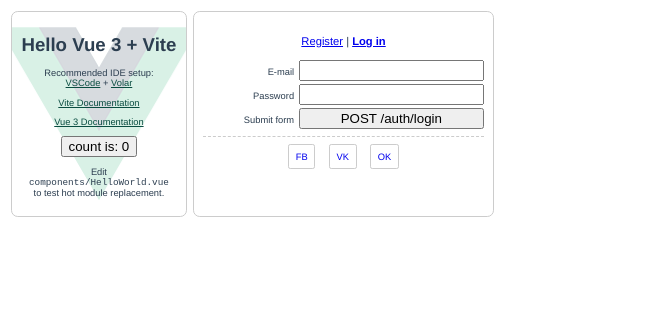
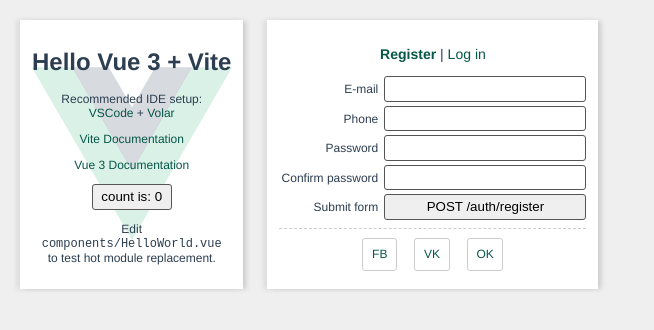
Before and after one commit to 747500/zm-front-test, a Vue app: page / in a window 1280 px wide. Shown: the top 330 px of the page, without its empty margins (0-654 px from the left). Built offline with nearby package versions, Linux system fonts and the light colour scheme; no server answers.

Commit message:
adds registration, list multiple external auth per profile, password update

```diff
--- a/src/App.vue
+++ b/src/App.vue
@@ -2,7 +2,7 @@
 // This starter template is using Vue 3 <script setup> SFCs
 // Check out https://v3.vuejs.org/api/sfc-script-setup.html#sfc-script-setup
 
-import { ref } from 'vue'
+import { shallowRef } from 'vue'
 import { useStore } from 'vuex'
 
 import HelloWorld from './components/HelloWorld.vue'
@@ -11,6 +11,7 @@
 import AuthLogout from './components/AuthLogout.vue';
 import LkProfile from './components/lk/lkProfile.vue';
 import LkDelivery from './components/lk/lkDelivery.vue';
+import LkPassword from './components/lk/lkPassword.vue';
 
 const store = useStore();
 
@@ -21,11 +22,7 @@
   if (200 === response.status){
     store.commit('login');
   }
-  return response.json()
 })
-.then(data => {
-  store.commit('profile', data.payload);
-});
 
 // store.watch(
 //   (state, getters) => getters.isAuthorized,
@@ -34,7 +31,7 @@
 //   }
 // );
 
-const logOrReg = ref(null);
+const logOrReg = shallowRef(AuthRegister);
 
 </script>
 
@@ -45,14 +42,14 @@
     </div>
 
     <div v-if="!store.getters.isAuthorized">
-      <div class="title">
-        <a href="#" :class="logOrReg ? 'active' : ''" @click.prevent="logOrReg = true">Register</a>
+      <h3 style="font-weight: 100;">
+        <a href="#" :class="{ active: logOrReg === AuthRegister }" @click.prevent="logOrReg = AuthRegister">Register</a>
         |
-        <a href="#" :class="logOrReg ? '' : 'active'" @click.prevent="logOrReg = false">Log in</a>
-      </div>
+        <a href="#" :class="{ active: logOrReg === AuthLogin }" @click.prevent="logOrReg = AuthLogin">Log in</a>
+      </h3>
 
       <div>
-        <component :is="logOrReg ? AuthRegister : AuthLogin" />
+        <component :is="logOrReg" />
       </div>
 
       <div class="foreign-services">
@@ -64,6 +61,10 @@
 
     <div v-if="store.getters.isAuthorized">
       <AuthLogout/>
+    </div>
+
+    <div v-if="store.getters.isAuthorized">
+      <LkPassword/>
     </div>
 
   </div>
@@ -83,9 +84,39 @@
 </template>
 
 <style>
+body {
+  background-color: #efefef;
+  font-family: Avenir, Helvetica, Arial, sans-serif;
+  font-size: 9pt;
+}
+
+a {
+  color: #065748;
+  text-decoration: none;
+}
+
+a:hover {
+  color:crimson;
+}
+
+input {
+  border: 1px solid #555;
+  border-radius: 3px;
+  padding: .32em;
+}
+
+button {
+  border: 1px solid #555;
+  border-radius: 3px;
+  padding: .32em .64em;
+}
+
+input[readonly] {
+  color: rgb(80, 71, 71);
+  border-width: 1px;
+}
+
 #app {
-  font-family: Avenir, Helvetica, Arial, sans-serif;
-  font-size: 7pt;
   -webkit-font-smoothing: antialiased;
   -moz-osx-font-smoothing: grayscale;
   color: #2c3e50;
@@ -101,10 +132,18 @@
 
 .flex-container > div {
   padding: .33em;
+  /*
   border: 1px solid #ccc;
   border-radius: .72em;
+  */
   padding: 1em;
-  margin: 0.33em;
+  margin: 1em;
+  box-shadow: .32em .12em .4em #ccc, -.32em 0 .4em #ddd;
+  background-color: #fff;
+}
+
+h3 {
+  text-align: center;
 }
 
 .title {
@@ -113,7 +152,7 @@
   font-size: 1.2em;
 }
 
-.title .active {
+.active {
   font-weight: 900;
 }
 
--- a/src/components/AuthRegister.vue
+++ b/src/components/AuthRegister.vue
@@ -1,15 +1,32 @@
 <script setup>
 import { ref } from 'vue'
+import { useStore } from 'vuex'
+
+const store = useStore();
 
 const authRegisterDto = ref({
-  email: '',
-  phone: '',
-  password: '',
+  email: null,
+  phone: null,
+  password: null,
 });
 
 function authRegisterSubmit(event) {
 
   console.log(event)
+
+  fetch('/api/auth/register', {
+    method: 'POST',
+    headers: {
+      'Content-Type': 'application/json'
+    },
+    body: JSON.stringify(authRegisterDto.value),
+    credentials: 'include',
+  })
+  .then(response => {
+    if (201 === response.status) {
+      store.commit('login');
+    }
+  })
 
 }
 
--- a/src/components/HelloWorld.vue
+++ b/src/components/HelloWorld.vue
@@ -39,9 +39,6 @@
 </template>
 
 <style scoped>
-a {
-  color: #0a4d41;
-}
 .hello-container {
   text-align: center;
 }
--- a/src/components/lk/lkDelivery.vue
+++ b/src/components/lk/lkDelivery.vue
@@ -67,14 +67,11 @@
 <template lang="pug">
 div
   h3 Delivery addresses
-  div
-    form(@submit.prevent="createDeliveryAddress" class="address-list")
-      label(for="add-delivery-address" style="text-align: center;") New
-      input(id="add-delivery-address" v-model="newAddress")
-      button(type="submit") +
   div(class="address-list")
+    input(id="add-delivery-address" v-model="newAddress")
+    button(type="button" @click="createDeliveryAddress" ) +
+    span
     template(class="raw" v-for="item in addressList" :key="item.id")
-      input(type="text" readonly v-model="item.id" style="width: 1em; text-align: right;")
       input(v-model="item.address")/
       button(type="button" @click="updateDeliveryAddress(item.id)") S
       button(type="button" @click="deleteDeliveryAddress(item.id)") -
@@ -83,9 +80,9 @@
 <style scoped>
 .address-list {
   display: grid;
-  grid-template-columns: 1fr 10fr 1fr 1fr;
-  column-gap: 0.33em;
-  row-gap: 0.12em;
+  grid-template-columns: 10fr 1fr 1fr;
+  column-gap: 0.12em;
+  row-gap: 0.6em;
   align-items: baseline;
 }
 </style>
--- /dev/null
+++ b/src/components/lk/lkPassword.vue
@@ -0,0 +1,59 @@
+<script setup>
+import { ref } from 'vue';
+
+const lkPasswordDto = ref({
+  old: null,
+  new: null,
+});
+
+const passwordConfirm = ref('');
+
+function passwordUpdate() {
+  fetch('/api/auth/password', {
+    method: 'POST',
+    credentials: 'include',
+    headers: {
+      'content-type': 'application/json'
+    },
+    body: JSON.stringify(lkPasswordDto.value),
+  })
+  .then(async response => {
+    if (200 === response.status) {
+      profileData.value = await response.json();
+    }
+  });
+}
+
+
+</script>
+
+<template lang="pug">
+div
+  h3 Password
+
+  form(@submit.prevent="passwordUpdate")
+    label() current password
+    input(v-model="lkPasswordDto.old" @keyup="passwordCompare" type="password")
+
+    label() new password
+    input(v-model="lkPasswordDto.new" @keyup="passwordCompare" type="password")
+
+    label() new password (confirm)
+    input(v-model="passwordConfirm" @keyup="passwordCompare" type="password")
+
+    label() submit
+    button(type="submit" :disabled="lkPasswordDto.new !== passwordConfirm || passwordConfirm.length < 8") Update
+
+</template>
+
+<style scoped>
+
+form {
+  display: grid;
+  grid-template-columns: 1fr 1fr;
+  column-gap: 0.12em;
+  row-gap: 0.6em;
+  align-items: baseline;
+}
+
+</style>
--- a/src/components/lk/lkProfile.vue
+++ b/src/components/lk/lkProfile.vue
@@ -2,6 +2,7 @@
 import { ref } from 'vue';
 
 const showRaw = ref(false);
+
 const profileData = ref({});
 
 function profileLoad() {
@@ -9,12 +10,11 @@
     method: 'GET',
     credentials: 'include',
   })
-  .then(response => {
-    return response.json()
+  .then(async response => {
+    if (200 === response.status) {
+      profileData.value = await response.json();
+    }
   })
-  .then(data => {
-    profileData.value = data;
-  });
 }
 
 function profileUpdate() {
@@ -34,6 +34,21 @@
   });
 }
 
+const extAuth = ref({});
+
+//function listExtAuth() {
+  fetch('/api/lk/profile/ext-auth', {
+    method: 'GET',
+    credentials: 'include',
+  })
+  .then(response => {
+    return response.json();
+  })
+  .then(body => {
+    extAuth.value = body;
+  });
+//}
+
 profileLoad();
 
 </script>
@@ -46,12 +61,6 @@
     label() ID
     input(v-model="profileData.id" readonly)
 
-    label() registerProvider
-    input(v-model="profileData.registerProvider" readonly)
-
-    label() providerId
-    input(v-model="profileData.providerId" readonly)
-
     label() lastname
     input(v-model="profileData.lastname")
 
@@ -62,10 +71,10 @@
     input(v-model="profileData.surname")
 
     label() email
-    input(v-model="profileData.email" type="email" readonly)
+    input(v-model="profileData.email" type="email")
 
     label() phone
-    input(v-model="profileData.phone" type="phone" readonly)
+    input(v-model="profileData.phone" type="phone")
 
     label() birthday
     input(v-model="profileData.birthday" type="date")
@@ -81,6 +90,9 @@
 
     label() submit
     button(type="submit") Update
+
+  pre(class="raw") {{ extAuth }}
+
 </template>
 
 <style scoped>
@@ -88,18 +100,9 @@
 form {
   display: grid;
   grid-template-columns: 1fr 4fr;
-  column-gap: 0.33em;
-  row-gap: 0.33em;
+  column-gap: 0.12em;
+  row-gap: 0.6em;
   align-items: baseline;
 }
 
-input {
-  border: 1px solid #555;
-  border-radius: 3px;
-}
-
-input[readonly] {
-  color: rgb(80, 71, 71);
-  border-width: 1px;
-}
 </style>
```
